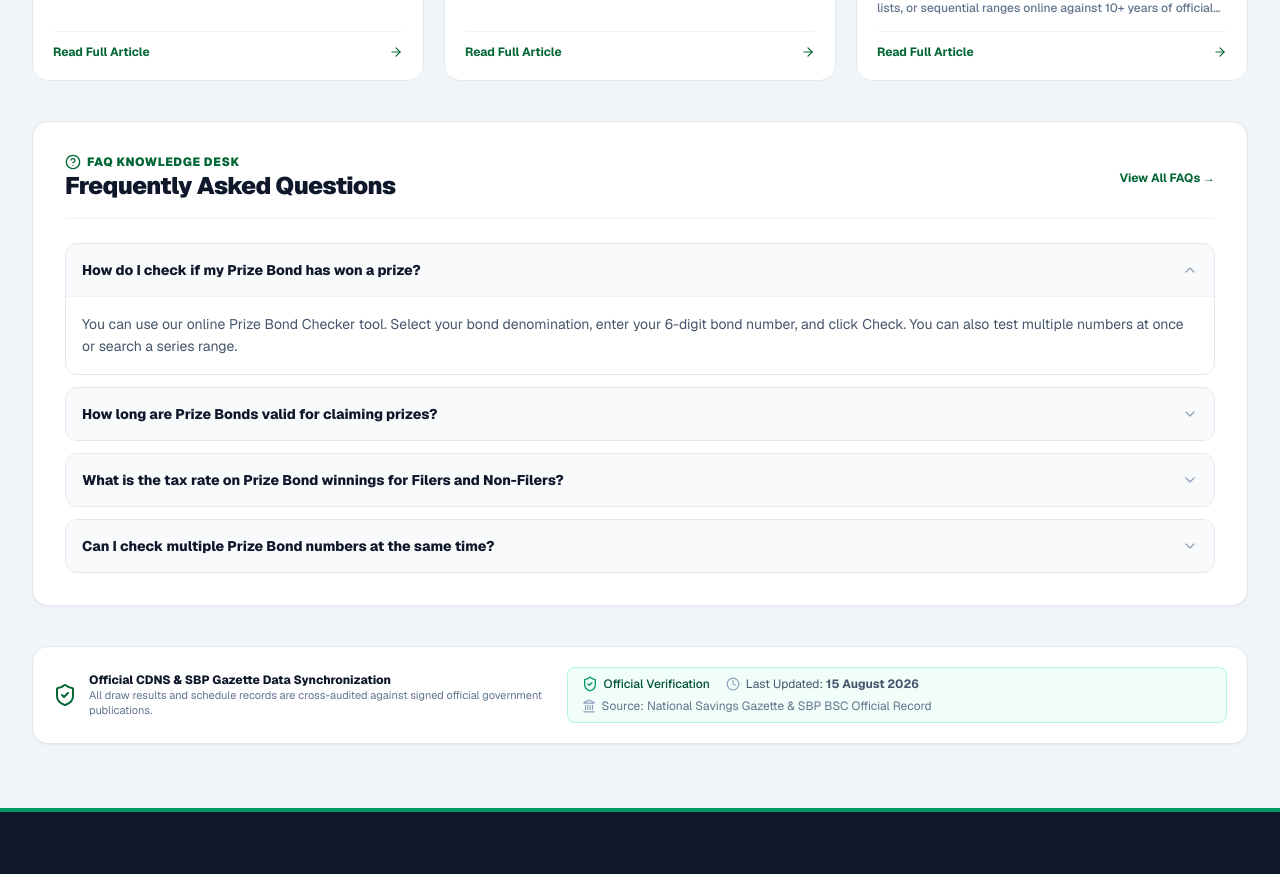
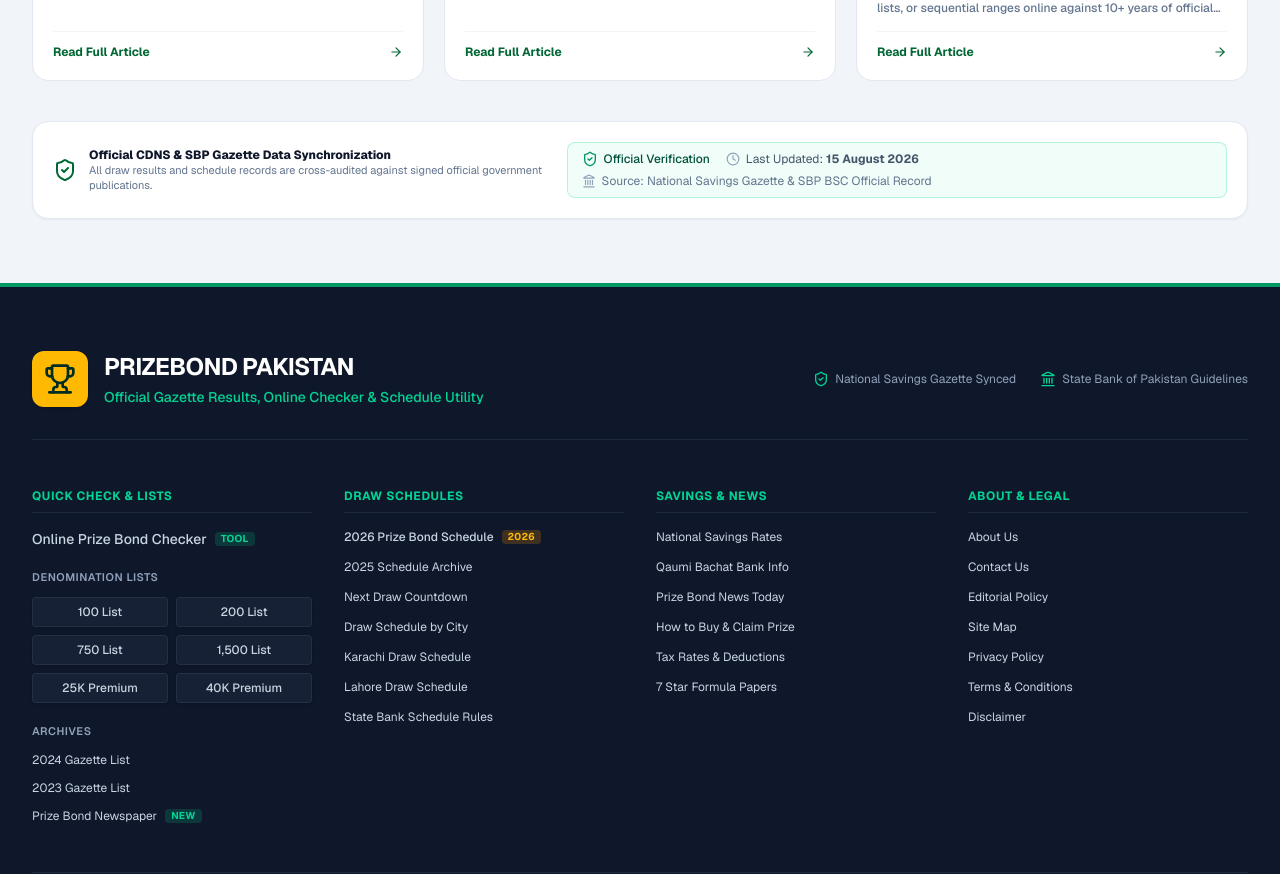
Before and after one commit to moiz962748-ai/prizebond_pakistan, a Next.js app: page / in a window 1280 px wide. Shown: the part 1800-2674 px from the top of the page. Built offline with nearby package versions, Linux system fonts and the light colour scheme; no server answers; the database is empty.

Commit message:
undo more sections from home page

```diff
--- a/src/views/HomePage.tsx
+++ b/src/views/HomePage.tsx
@@ -375,58 +375,6 @@
         </div>
       </section>
 
-      {/* 07. FAQS ACCORDION */}
-      <section className="max-w-7xl mx-auto px-4 sm:px-6 lg:px-8 space-y-6">
-        <div className="bg-white p-6 sm:p-8 rounded-2xl border border-slate-200 shadow-xs space-y-6">
-          <div className="flex items-center justify-between border-b border-slate-100 pb-4">
-            <div>
-              <div className="text-xs font-black text-[#006633] uppercase tracking-wider flex items-center gap-1.5">
-                <HelpCircle className="w-4 h-4" /> FAQ Knowledge Desk
-              </div>
-              <h2 className="text-xl sm:text-2xl font-black text-slate-900 tracking-tight">
-                Frequently Asked Questions
-              </h2>
-            </div>
-            <button
-              type="button"
-              onClick={() => onNavigate('faqs')}
-              className="text-xs font-bold text-[#006633] hover:underline cursor-pointer"
-            >
-              View All FAQs →
-            </button>
-          </div>
-
-          <div className="space-y-3">
-            {FAQS.slice(0, 4).map((faq: FaqItem) => {
-              const isOpen = openFaqId === faq.id;
-              return (
-                <div
-                  key={faq.id}
-                  className="border border-slate-200 rounded-xl overflow-hidden transition-colors"
-                >
-                  <button
-                    type="button"
-                    onClick={() => setOpenFaqId(isOpen ? null : faq.id)}
-                    className="w-full text-left p-4 bg-slate-50 hover:bg-slate-100 flex items-center justify-between font-extrabold text-xs sm:text-sm text-slate-900 cursor-pointer"
-                  >
-                    <span>{faq.question}</span>
-                    <ChevronDown
-                      className={`w-4 h-4 text-slate-400 transition-transform ${
-                        isOpen ? 'rotate-180 text-[#006633]' : ''
-                      }`}
-                    />
-                  </button>
-                  {isOpen && (
-                    <div className="p-4 bg-white text-xs sm:text-sm text-slate-600 leading-relaxed border-t border-slate-100">
-                      {faq.answer}
-                    </div>
-                  )}
-                </div>
-              );
-            })}
-          </div>
-        </div>
-      </section>
 
       {/* 08. TRUST FOOTER STAMP */}
       <div className="max-w-7xl mx-auto px-4 sm:px-6 lg:px-8">
```
